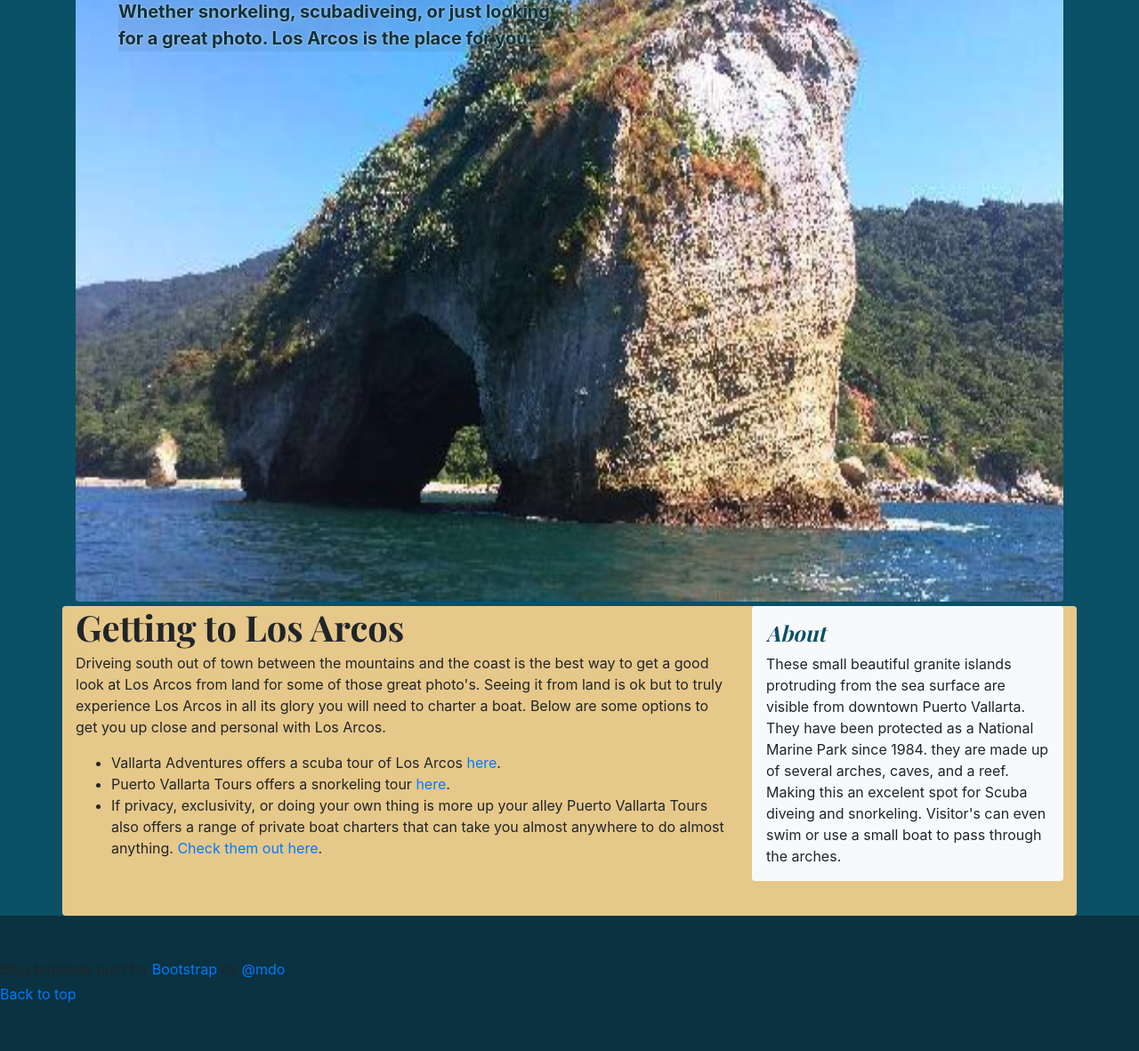
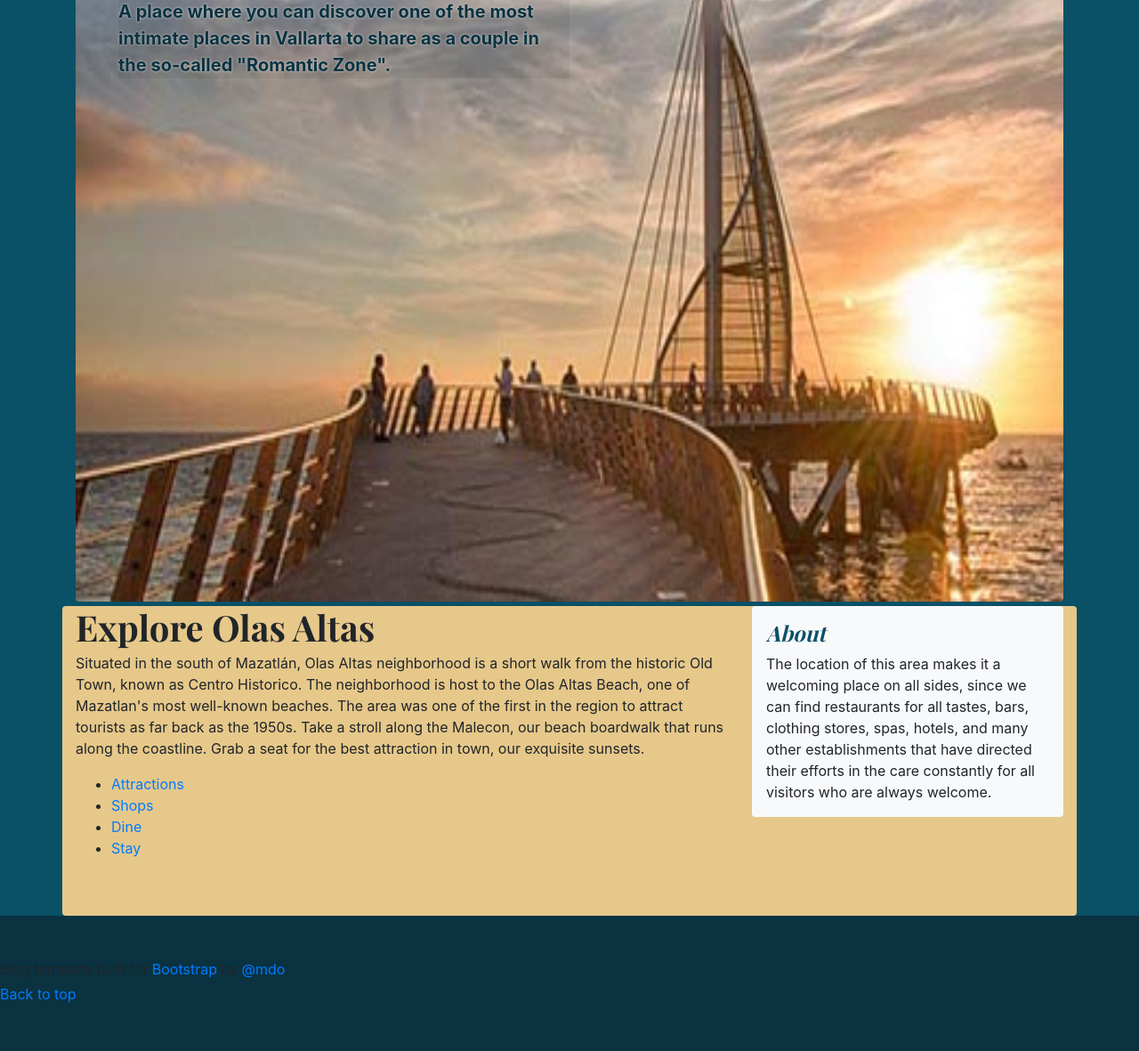
Before and after one commit to mrmalsh/group-project, a plain HTML site: page d1.html in a window 1280 px wide. Shown: the part 185-1366 px from the top of the page at 89% size. Drawn offline with nearby package versions, Linux system fonts and the light colour scheme.

Commit message:
work on d1 page olas altas

```diff
--- a/css/style.css
+++ b/css/style.css
@@ -42,6 +42,19 @@ body {
   background-color: rgba(256, 256, 256, 0.05);
   color: white;
 }
+.olas {
+  background-image: url("../img/olasaltas.jpg");
+  -webkit-background-size: 100% 100%;
+  -moz-background-size: 100% 100%;
+  -o-background-size: 100% 100%;
+  background-size: 100% 100%;
+}
+.olas p, h1 {
+  font-weight: bold;
+  text-shadow: lightgrey 0 0 3px;
+  background-color: rgba(0, 0, 0, 0.06);
+  color: #0A3240;
+}
 footer {
   background-color: #0A3240;
 }
--- a/d1.html
+++ b/d1.html
@@ -1,5 +1,6 @@
 <!doctype html>
 <html lang="en">
+
 <head>
   <meta charset="utf-8">
   <meta name="viewport" content="width=device-width, initial-scale=1, shrink-to-fit=no">
@@ -48,10 +49,10 @@
   <!-- main content -->
 
   <div class="container">
-  <div class="jumbotron p-3 p-md-5 rounded bg-dark arcos">
+    <div class="jumbotron p-3 p-md-5 rounded bg-dark olas">
       <div class="col-md-6 px-0">
-      <h1 class="display-4 font-italic">Los Arcos</h1>
-      <p class="lead my-3">Whether snorkeling, scubadiveing, or just looking for a great photo. Los Arcos is the place for you.</p>
+        <h1 class="display-4 font-italic">Olas Altas</h1>
+        <p class="lead my-3">A place where you can discover one of the most intimate places in Vallarta to share as a couple in the so-called "Romantic Zone".</p>
       </div>
     </div>
   </div>
@@ -61,22 +62,25 @@
     <div class="row">
       <div class="col-md-8 blog-main">
         <div class="blog-post">
-        <h2 class="blog-post-title">Getting to Los Arcos</h2>
-        <p>Driveing south out of town between the mountains and the coast is the best way to get a good look at Los Arcos from land for some of those great photo's. Seeing it from land is ok but to truly experience Los Arcos in all its glory you
-          will need to charter a boat. Below are some options to get you up close and personal with Los Arcos.</p>
+          <h2 class="blog-post-title">Explore Olas Altas</h2>
+          <p>Situated in the south of Mazatlán, Olas Altas neighborhood is a short walk from the historic Old Town, known as Centro Historico. The neighborhood is host to the Olas Altas Beach, one of Mazatlan's most well-known beaches. The area was
+            one of the first in the region to attract tourists as far back as the 1950s. Take a stroll along the Malecon, our beach boardwalk that runs along the coastline. Grab a seat for the best attraction in town, our exquisite sunsets.
+          </p>
           <ul>
-          <li>Vallarta Adventures offers a scuba tour of Los Arcos <a href="https://www.vallarta-adventures.com/en/tour/scuba-los-arcos">here</a>.</li>
-          <li>Puerto Vallarta Tours offers a snorkeling tour <a href="https://www.puertovallartatours.net/los-arcos-snorkeling.htm?gclid=Cj0KCQiAw5_fBRCSARIsAGodhk97sU2d9sF5dw3A4Z9Y6n7Z4ApECAjB99WlPBC_XVr9zByPpTzkvNgaAnU8EALw_wcB">here</a>.</li>
-          <li>If privacy, exclusivity, or doing your own thing is more up your alley Puerto Vallarta Tours also offers a range of private boat charters that can take you almost anywhere to do almost anything. <a href="https://www.puertovallartatours.net/private-boat-charters.htm">Check
-              them out here</a>.</li>
+            <li><a href="https://www.olasaltasbeach.com/attractions" target="_blank">Attractions</a></li>
+            <li><a href="https://www.olasaltasbeach.com/shops/" target="_blank">Shops</a></li>
+            <li><a href="https://www.olasaltasbeach.com/eat/" target="_blank">Dine</a></li>
+            <li><a href="https://www.olasaltasbeach.com/stay/" target="_blank">Stay</a></li>
           </ul>
         </div><!-- /.blog-post -->
       </div><!-- /.blog-main -->
       <aside class="col-md-4 blog-sidebar">
         <div class="p-3 mb-3 bg-light rounded">
           <h4 class="font-italic">About</h4>
-        <p class="mb-0">These small beautiful granite islands protruding from the sea surface are visible from downtown Puerto Vallarta. They have been protected as a National Marine Park since 1984. they are made up of several arches, caves, and a reef. Making this an excelent spot for Scuba diveing and snorkeling.  Visitor's can even swim or use a small boat to pass through the arches.
+          <p class="mb-0">The location of this area makes it a welcoming place on all sides, since we can find restaurants for all tastes, bars, clothing stores, spas, hotels, and many other establishments that have directed their efforts in the
+            care constantly for all visitors who are always welcome.
           </p>
+
         </div>
       </aside><!-- /.blog-sidebar -->
     </div><!-- /.row -->
@@ -95,4 +99,5 @@
   <script src="https://cdnjs.cloudflare.com/ajax/libs/popper.js/1.14.3/umd/popper.min.js" integrity="sha384-ZMP7rVo3mIykV+2+9J3UJ46jBk0WLaUAdn689aCwoqbBJiSnjAK/l8WvCWPIPm49" crossorigin="anonymous"></script>
   <script src="https://stackpath.bootstrapcdn.com/bootstrap/4.1.3/js/bootstrap.min.js" integrity="sha384-ChfqqxuZUCnJSK3+MXmPNIyE6ZbWh2IMqE241rYiqJxyMiZ6OW/JmZQ5stwEULTy" crossorigin="anonymous"></script>
 </body>
+
 </html>
```
Lines whose indentation alone changed are shown as unchanged.
